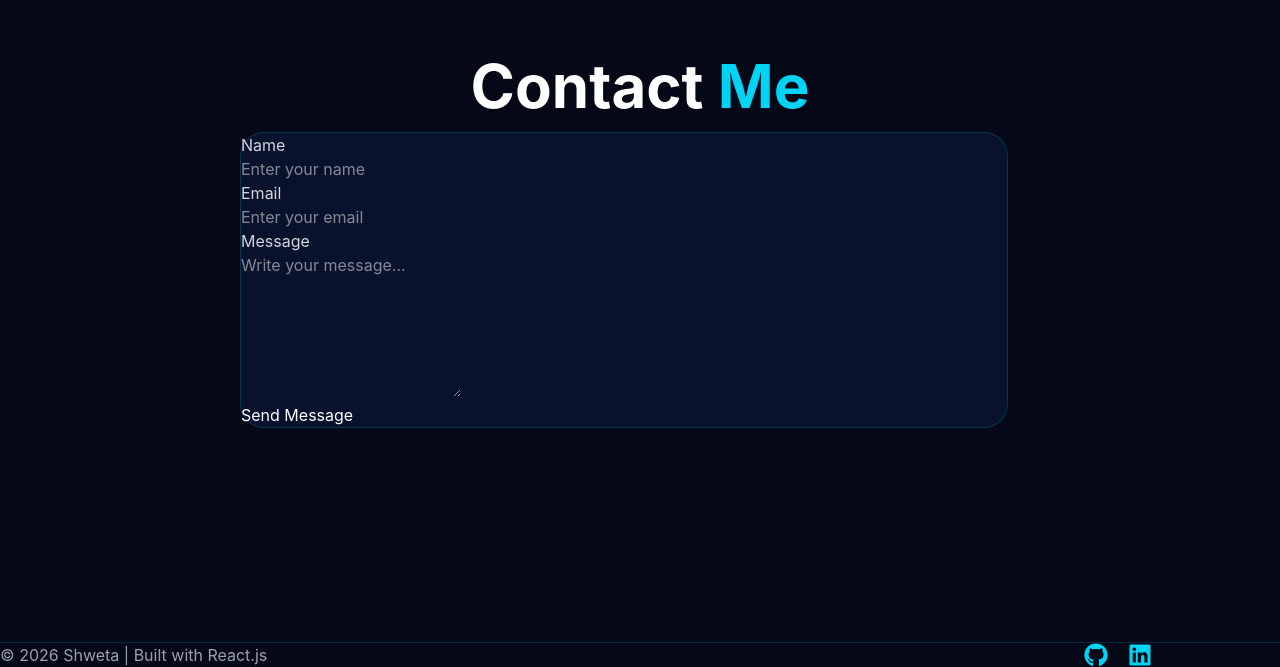
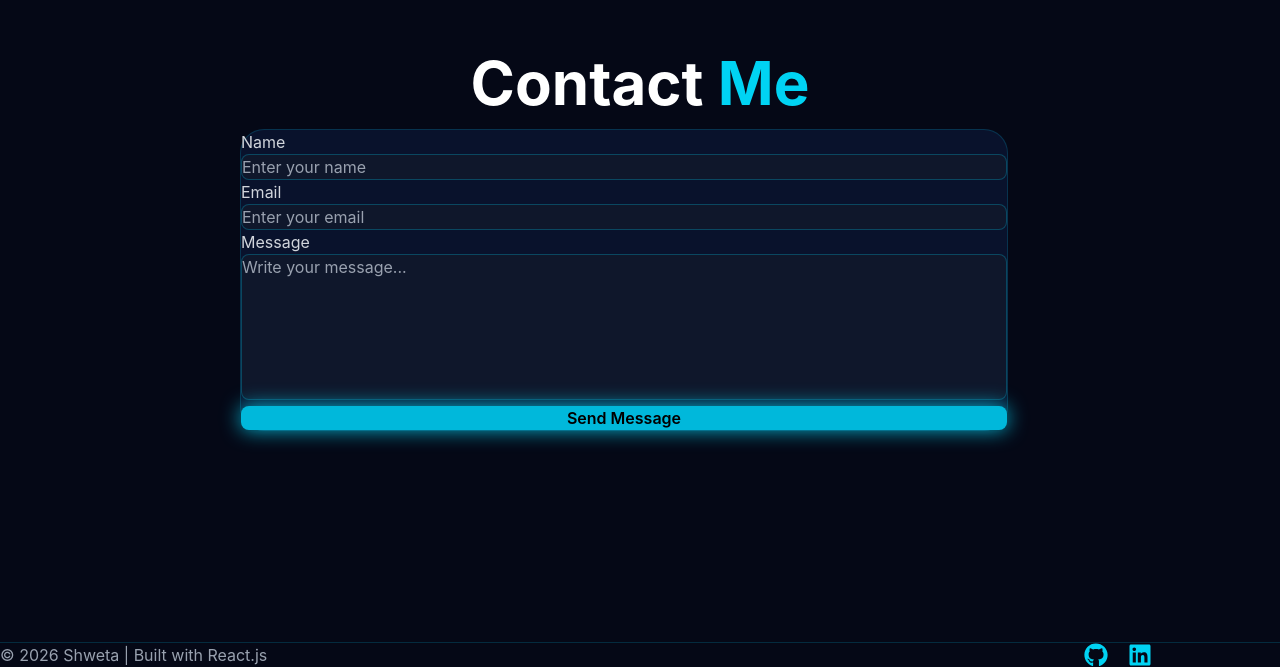
Before and after one commit to Shweta-Marothiya/Portfolio, a React (Vite) app in the folder client/: page / in a window 1280 px wide. Shown: the part 4158-4825 px from the top of the page. Built offline with nearby package versions, Linux system fonts and the light colour scheme.

Commit message:
Fix Gmail SMTP port

```diff
--- a/client/src/components/Contact/Contact.jsx
+++ b/client/src/components/Contact/Contact.jsx
@@ -20,7 +20,7 @@ function Contact() {
 
         try {
             const res = await axios.post(
-                "http://localhost:5000/api/contact",
+                "https://portfolio-flmi.onrender.com/api/contact",
                 formData
             );
 
@@ -79,7 +79,7 @@ function Contact() {
             value={formData.name}
             onChange={handleChange}
             placeholder="Enter your name"
-                                className="..."
+            className="w-full px-4 py-3 rounded-lg bg-slate-900 border border-cyan-500/30 text-white placeholder-gray-400 focus:outline-none focus:border-cyan-400"
         />
     </div>
 
@@ -95,7 +95,7 @@ function Contact() {
             value={formData.email}
             onChange={handleChange}
             placeholder="Enter your email"
-                                className="..."
+            className="w-full px-4 py-3 rounded-lg bg-slate-900 border border-cyan-500/30 text-white placeholder-gray-400 focus:outline-none focus:border-cyan-400"
         />
     </div>
 
@@ -111,11 +111,14 @@ function Contact() {
             value={formData.message}
             onChange={handleChange}
             placeholder="Write your message..."
-                                className="..."
+            className="w-full px-4 py-3 rounded-lg bg-slate-900 border border-cyan-500/30 text-white placeholder-gray-400 focus:outline-none focus:border-cyan-400 resize-none"
         ></textarea>
     </div>
 
-                        <button type="submit">
+    <button
+        type="submit"
+        className="w-full py-3 rounded-lg bg-cyan-500 text-black font-semibold hover:bg-cyan-400 transition duration-300 shadow-[0_0_20px_#06b6d4]"
+    >
         Send Message
     </button>
 
```
Also changed, not shown: 1 other file (tests, documents, lock files or other folders). Lines whose indentation alone changed are shown as unchanged.
